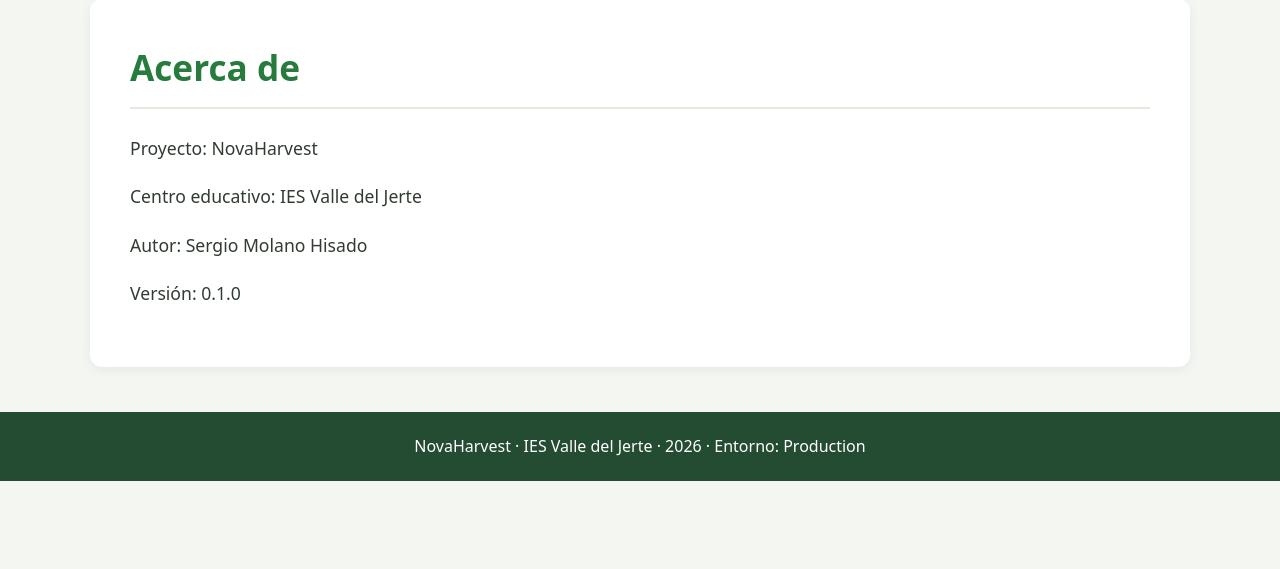
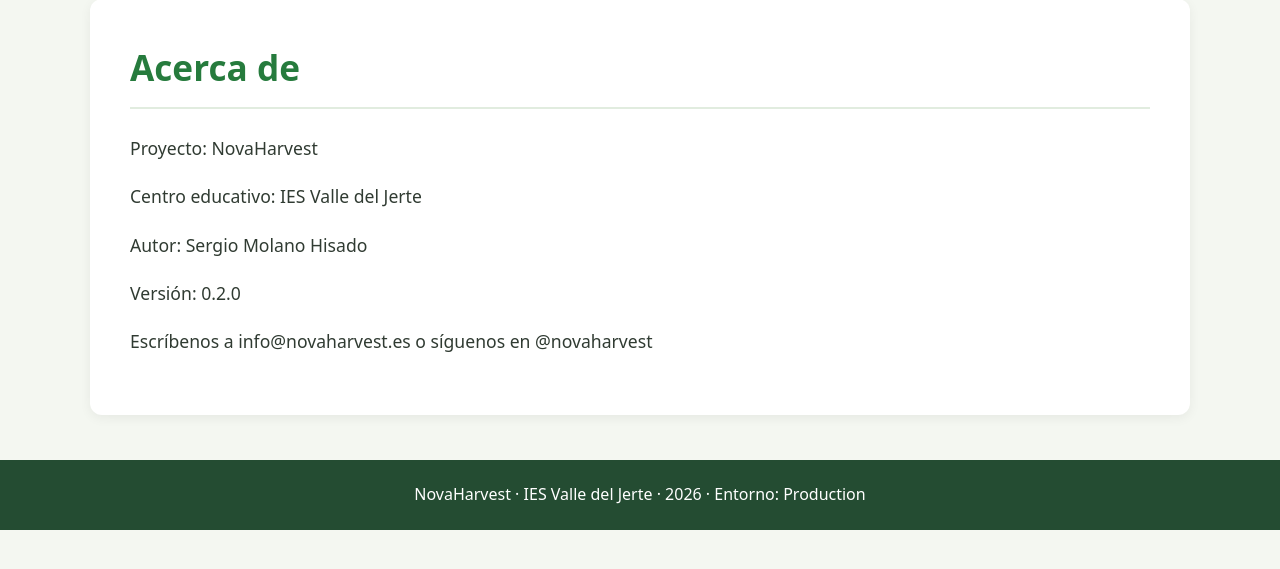
Before and after one commit to vjp-sergioMH/Proyecto-NovaHarvest, an ASP.NET Core app: page /About in a window 1280 px wide. Shown: the part 179-748 px from the top of the page. Run offline with ASP.NET Core 8, Linux system fonts and the light colour scheme.

Commit message:
La fecha de / y los cambios de / about

```diff
--- a/backend/NovaHarvest.Web/Pages/About.cshtml
+++ b/backend/NovaHarvest.Web/Pages/About.cshtml
@@ -6,4 +6,7 @@
 <p>Proyecto: NovaHarvest</p>
 <p>Centro educativo: IES Valle del Jerte</p>
 <p>Autor: Sergio Molano Hisado</p>
-<p>Versión: 0.1.0</p>
+<p>Versión: 0.2.0</p>
+<p>Escríbenos
+a info@novaharvest.es o
+síguenos en @@novaharvest</p>
--- a/backend/NovaHarvest.Web/Pages/Index.cshtml
+++ b/backend/NovaHarvest.Web/Pages/Index.cshtml
@@ -9,3 +9,5 @@
 <p>Al otro lado hay compradores que podrían aprovecharlo: residencias, comedores sociales, restaurantes y
 particulares. Lo que falta es una herramienta que los conecte.</p>
 <p>Está dirigido a agricultores y profesionales del sector agrícola.</p>
+
+<p>Hoy es @DateTime.Now.ToString("D")</p>
```
